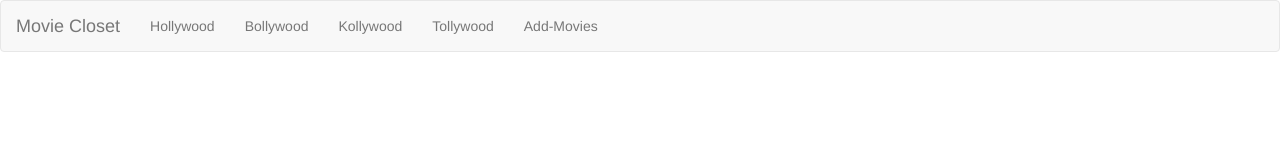
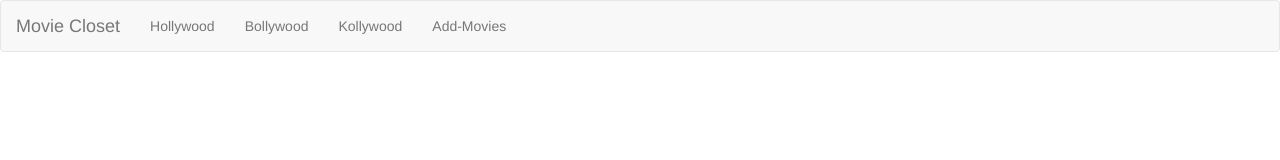
Before and after one commit to Vijayakumar1992/MovieClosetAngular, an Angular app: page / in a window 1280 px wide. Shown: the top 160 px of the page. Built offline with nearby package versions, Linux system fonts and the light colour scheme.

Commit message:
added code

```diff
--- a/src/app/header/header.component.html
+++ b/src/app/header/header.component.html
@@ -8,7 +8,6 @@
         <li routerLinkActive="active"> <a routerLink="/messages">Hollywood</a></li>
         <li routerLinkActive="active"> <a routerLink="/messages">Bollywood</a></li>
         <li routerLinkActive="active"> <a routerLink="/contacts">Kollywood</a></li>
-        <li routerLinkActive="active"> <a routerLink="/documents">Tollywood</a></li>
         <li routerLinkActive="active"> <a routerLink="/contacts">Add-Movies</a></li>
       </ul>
       <!-- <ul class="nav navbar-nav navbar-right">
--- a/src/app/hollywood/hwoodmovielist/hwoodmovielist.component.html
+++ b/src/app/hollywood/hwoodmovielist/hwoodmovielist.component.html
@@ -1,8 +1,8 @@
-<div class="panel-group">
+<!-- <div class="panel-group">
   <div class="panel panel-default">
     <div class="panel-heading">
       <div class="row">
-        <span class="title pad-left-right ">Contacts</span>
+        <span class="title pad-left-right ">Hollywood</span>
       </div>
       <div class="row">
         <div class="input-group pull-left pad-left-right col-xs-7">
@@ -13,9 +13,17 @@
           <div class="glyphicon glyphicon glyphicon-search input-group-addon" (click)="search(searchBox.value)"></div>
         </div>
         <div class="pull-right pad-left-right">
-          <a class="btn btn-success" [routerLink]="['new']">New Contact</a>
+          <a class="btn btn-success" [routerLink]="['new']">Add Movie </a>
         </div>
       </div>
     </div>
+
+
+    <div class="panel-body">
+      <cms-contact-item *ngFor="let contact of contacts | contactsFilter: term" [contact]="contact" dnd-draggable
+        [dragEnabled]="true" [dragData]="contact" [dropZones]="['contactGroup']"></cms-contact-item>
+    </div>
+
+
   </div>
-</div>
+</div> -->
```
